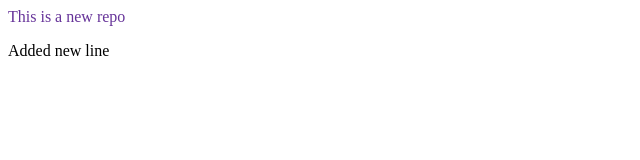
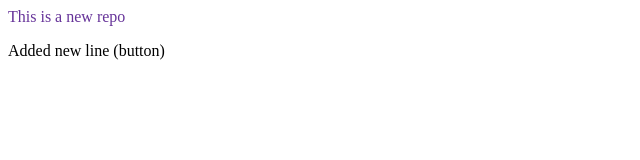
Before and after one commit to Tejastammewar/localrepo, a plain HTML site: page index.html in a window 1280 px wide. Shown: the full height of the page, 0-640 px from the left. Drawn offline with Linux system fonts and the light colour scheme.

```diff
--- a/index.html
+++ b/index.html
@@ -1,2 +1,2 @@
 <p style="color: rebeccapurple">This is a new repo</p>
-<p>Added new line</p>
+<p>Added new line (button)</p>
```
Also changed, not shown: 1 other file.
